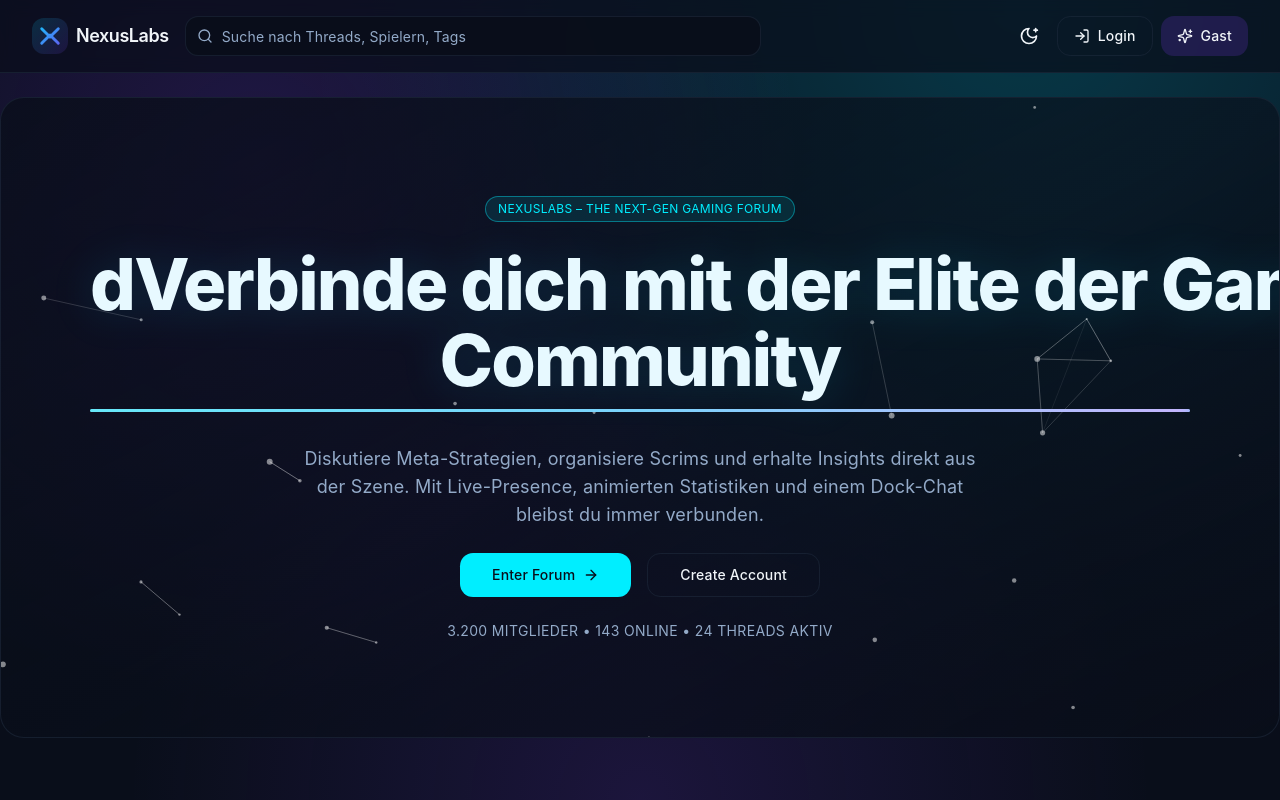
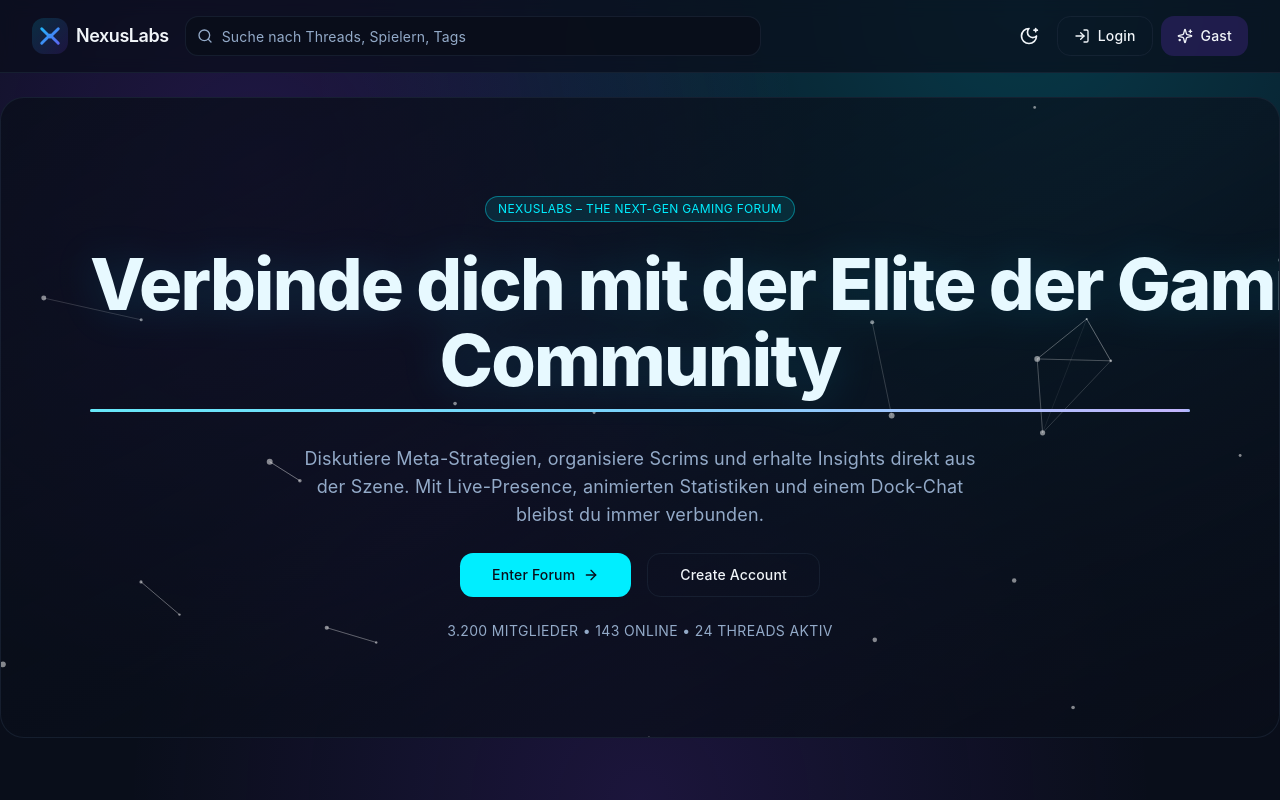
Before and after one commit to dennis006/Nexuslabs, a React (Vite) app in the folder apps/web/: page / in a window 1280 px wide. Shown: the top 800 px of the page. Built offline with nearby package versions, Linux system fonts and the light colour scheme.

Commit message:
Fix duplicate typewriter keys

```diff
--- a/apps/web/src/components/TypewriterTitle.tsx
+++ b/apps/web/src/components/TypewriterTitle.tsx
@@ -105,9 +105,9 @@ export default function TypewriterTitle({
           <span className="whitespace-pre-wrap text-foreground dark:text-[#E7F9FF]">
             {reduce
               ? text
-              : typed.map(({ char, id }) => (
+              : typed.map(({ char }, index) => (
                   <motion.span
-                    key={`${iteration}-${id}`}
+                    key={`${iteration}-${index}`}
                     initial={{ y: "-0.25em", opacity: 0, filter: "blur(6px)" }}
                     animate={{ y: "0em", opacity: 1, filter: "blur(0px)" }}
                     transition={{
```
